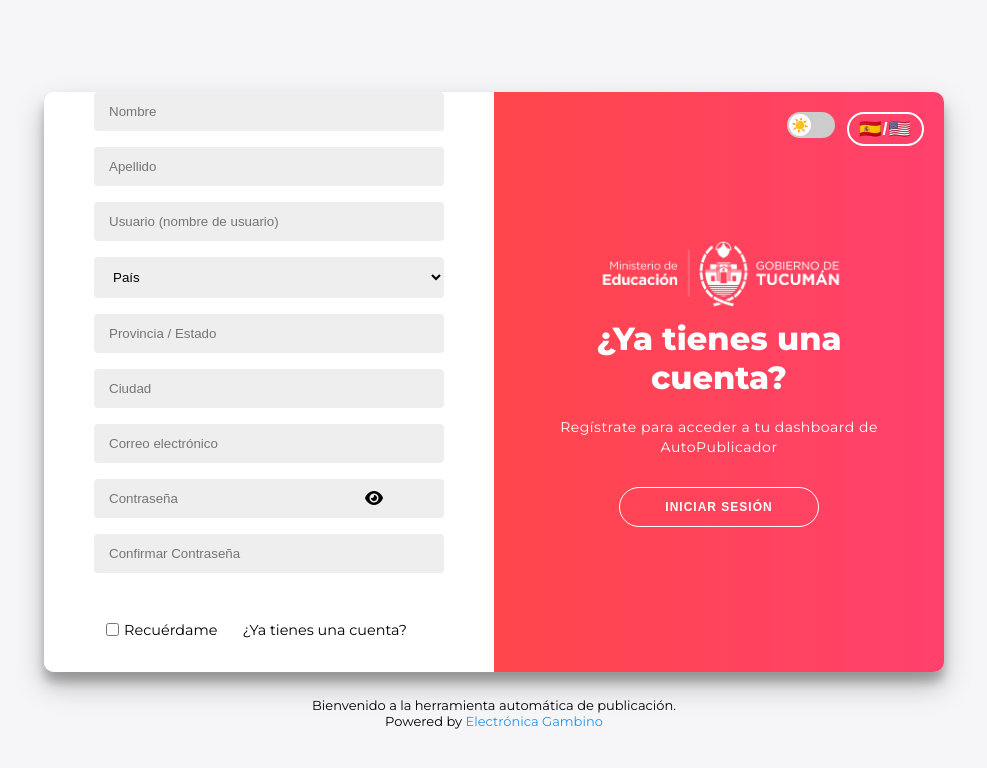
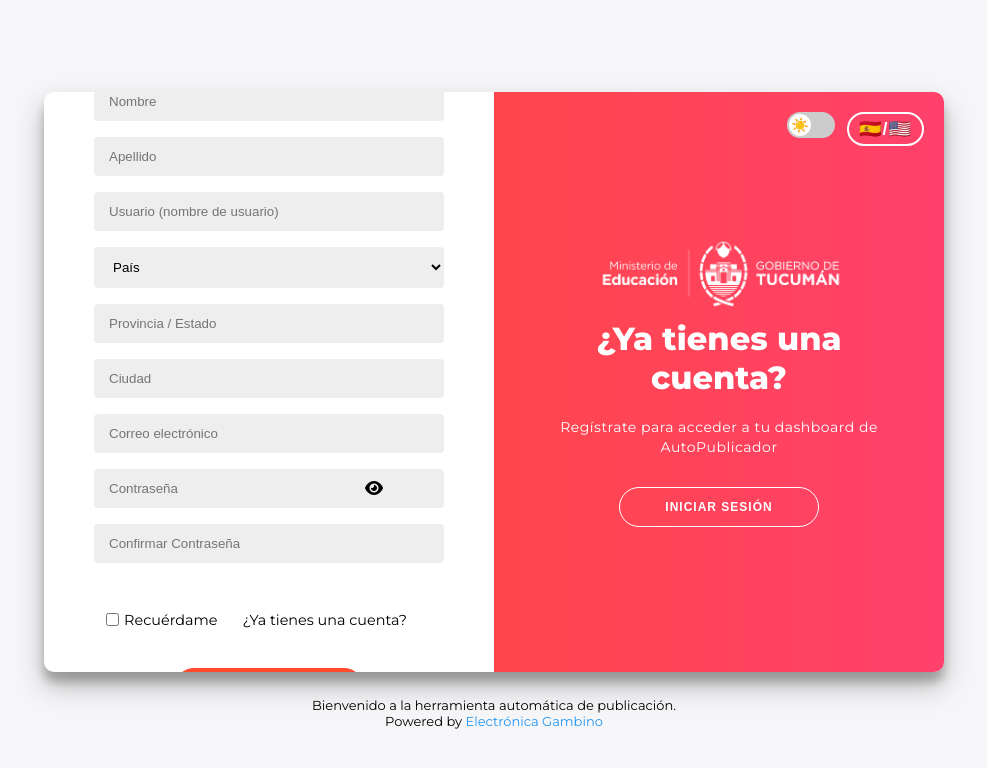
Before and after one commit to fmgambino/medtucIoT, a PHP site: page /medtucIoT/app/register in a window 1280 px wide. Shown: the top 768 px of the page, without its empty margins (146-1133 px from the left). Run offline with PHP 8.4, Linux system fonts and the light colour scheme; some libraries are stand-ins or nearby versions.

Commit message:
Correcciones y mejores en el scroll panel izquierdo del FORM

```diff
--- a/app/register.php
+++ b/app/register.php
@@ -141,6 +141,14 @@
   <link rel="stylesheet" href="https://cdnjs.cloudflare.com/ajax/libs/font-awesome/6.4.0/css/all.min.css">
   <script src="https://cdn.jsdelivr.net/npm/sweetalert2@11"></script>
   <script src="https://www.google.com/recaptcha/api.js" async defer></script>
+  <style>
+    /* Aplicar scroll en el panel izquierdo */
+    .form-container.sign-up-container {
+      overflow-y: auto;  /* Habilita el scroll si es necesario */
+      max-height: 80vh;   /* Limita la altura del panel izquierdo */
+      padding-bottom: 20px;
+    }
+  </style>
 </head>
 <body>
   <div class="container">
```
